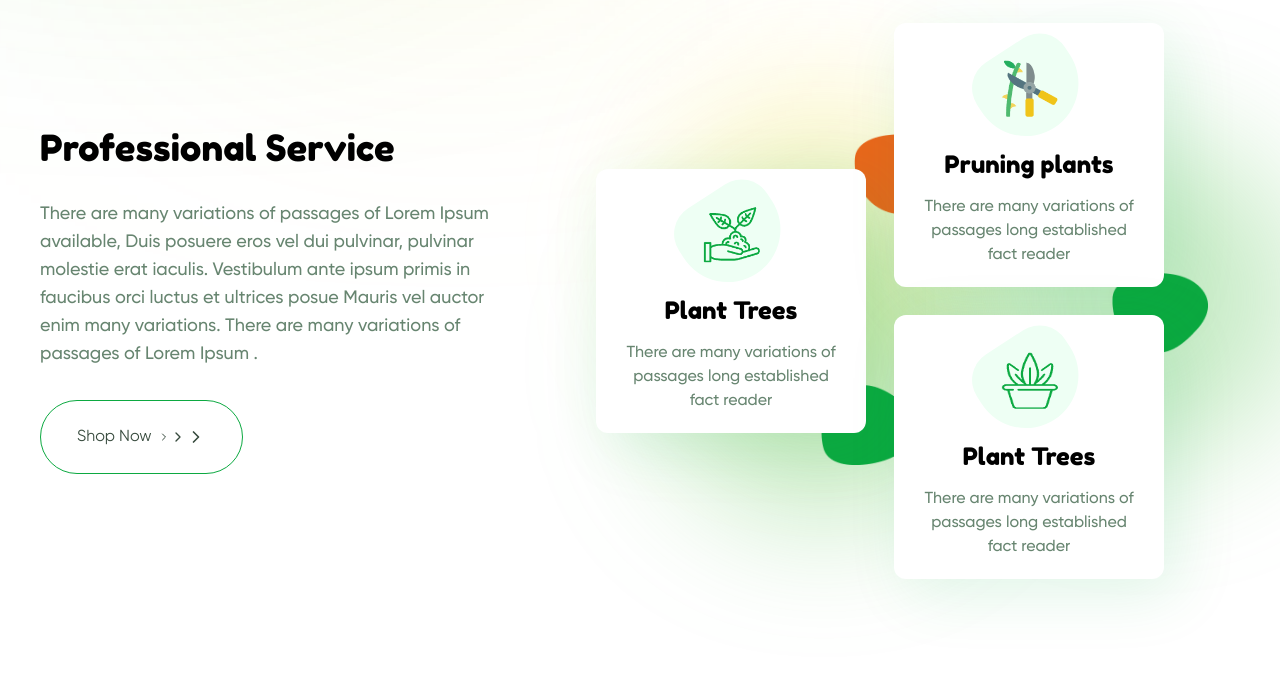
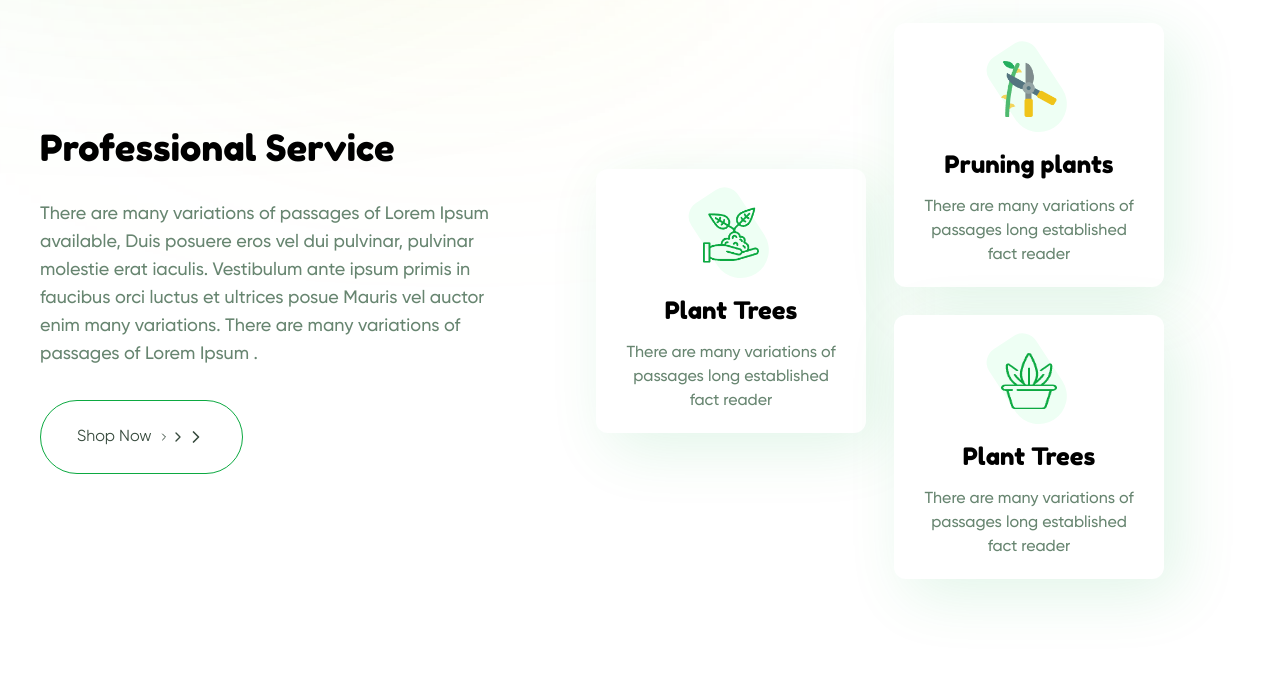
Before and after one commit to Nur-Nayeem/plant-shop, a Next.js app: page / in a window 1280 px wide. Shown: the part 1922-2600 px from the top of the page. Built offline with nearby package versions, Linux system fonts and the light colour scheme.

Commit message:
fix responsive issues

```diff
--- a/src/app/components/HeroSection.tsx
+++ b/src/app/components/HeroSection.tsx
@@ -31,7 +31,7 @@ const HeroSection = () => {
                     alt='Hero of the Plant shop'
                     className='w-full h-full'
                 />
-                <div className='absolute bottom-0 -left-36 w-[514px] h-[514px] bg-[rgba(83,195,81,0.33)] blur-[168px] -z-20'></div>
+                <div className='absolute bottom-0 left-0 md:-left-36 max-w-[514px] max-h-[514px] bg-[rgba(83,195,81,0.33)] blur-[168px] -z-20'></div>
 
             </div>
 
--- a/src/app/components/ProductCard.tsx
+++ b/src/app/components/ProductCard.tsx
@@ -22,7 +22,7 @@ const ProductCard = ({ prodImg, name, rating, review, price }: cardDataType) =>
                     alt='product 1'
                 />
             </div>
-            <div className='w-[288px]'>
+            <div className='max-w-[288px]'>
                 <h3 className={fredoka_one.className + ' font-normal text-2xl'}>{name}</h3>
                 <div className='flex gap-3 mb-5 mt-0.5'>
                     <div className='flex gap-0.5'>
--- a/src/app/components/ProfessionalServiceSection.tsx
+++ b/src/app/components/ProfessionalServiceSection.tsx
@@ -4,11 +4,7 @@ import { fredoka_one } from '../fonts/font'
 import img1 from '../../../public/assets/card-img/img-1.png'
 import img2 from '../../../public/assets/card-img/img-2.png'
 import img3 from '../../../public/assets/card-img/img-3.png'
-import spot3 from '../../../public/assets/card-img/spot3.png'
-import spot1 from '../../../public/assets/card-img/spot1.png'
-import spot2 from '../../../public/assets/card-img/spot2.png'
 import ServiceCard from './ServiceCard'
-import Image from 'next/image'
 const ProfessionalServiceSection = () => {
 
     return (
@@ -28,36 +24,14 @@ const ProfessionalServiceSection = () => {
 
             </div>
             {/* RIGHT  */}
-            <div className='relative md:w-7/12 flex items-center gap-7'>
+            <div className='relative md:w-7/12 flex items-center gap-3 md:gap-7'>
                 <div className='z-20'>
                     <ServiceCard img={img1} stl="" header='Plant Trees' />
                 </div>
-                <div className='flex flex-col gap-7 z-20'>
+                <div className='flex flex-col gap-3 md:gap-7 z-20'>
                     <ServiceCard img={img2} stl="" header='Pruning plants' />
                     <ServiceCard img={img3} stl="" header='Plant Trees' />
 
-                </div>
-
-                <Image
-                    className='absolute z-10 w-24 h-20 top-[20%] left-[40%]'
-                    src={spot3}
-                    alt="spot"
-                />
-                <Image
-                    className='absolute z-10 w-24 h-20 top-[65%] left-[35%]'
-                    src={spot1}
-                    alt="spot"
-                />
-                <Image
-                    className='absolute z-10 w-24 h-20 top-[45%] right-[5%]'
-                    src={spot2}
-                    alt="spot"
-                />
-                <div className='absolute w-[327px] h-[325px] rounded-full bg-[rgba(255,233,120,0.33)] blur-3xl top-[10%] left-[10%]'>
-                </div>
-                <div className='absolute w-[328px] h-[328px] rounded-full bg-[rgba(83,195,81,0.33)] blur-3xl top-[20%] right-0 md:-right-[10%]'>
-                </div>
-                <div className='absolute w-[328px] h-[328px] rounded-full bg-[rgba(83,195,81,0.33)] blur-3xl bottom-[10%] left-[10%]'>
                 </div>
 
             </div>
--- a/src/app/components/ServiceCard.tsx
+++ b/src/app/components/ServiceCard.tsx
@@ -8,9 +8,9 @@ const ServiceCard = ({ img, stl, header }: { img: StaticImageData, stl: string,
         <div style={{
             boxShadow: '14px 15px 62px 0px rgba(12, 169, 65, 0.12)',
         }} className={stl + 'bg-white rounded-xl max-w-[270px] py-5 px-6 flex flex-col items-center text-center'}>
-            <div className=' flex items-center justify-center w-[105px] h-[92px] bg-[rgba(238,255,244,1)] -rotate-[33.13deg] rounded-[66px] rounded-b-[114px] '>
+            <div className=' flex items-center justify-center max-w-[105px] h-[92px] bg-[rgba(238,255,244,1)] -rotate-[33.13deg] rounded-[66px] rounded-b-[114px] '>
                 <Image
-                    className='w-14 h-14 rotate-[33.13deg]'
+                    className='max-w-14 h-14 rotate-[33.13deg]'
                     src={img}
                     alt="Image 1"
                 />
--- a/src/app/layout.tsx
+++ b/src/app/layout.tsx
@@ -23,7 +23,7 @@ export default function RootLayout({
       <body
         className={``}
       >
-        <Image
+        {/* <Image
           className="absolute top-0 left-0"
           src="/assets/chop/top-left.png"
           alt=""
@@ -43,7 +43,7 @@ export default function RootLayout({
           alt=""
           width={514}
           height={514}
-        />
+        /> */}
         {/* BG of professional gardenar SPOTS  */}
 
 
```
